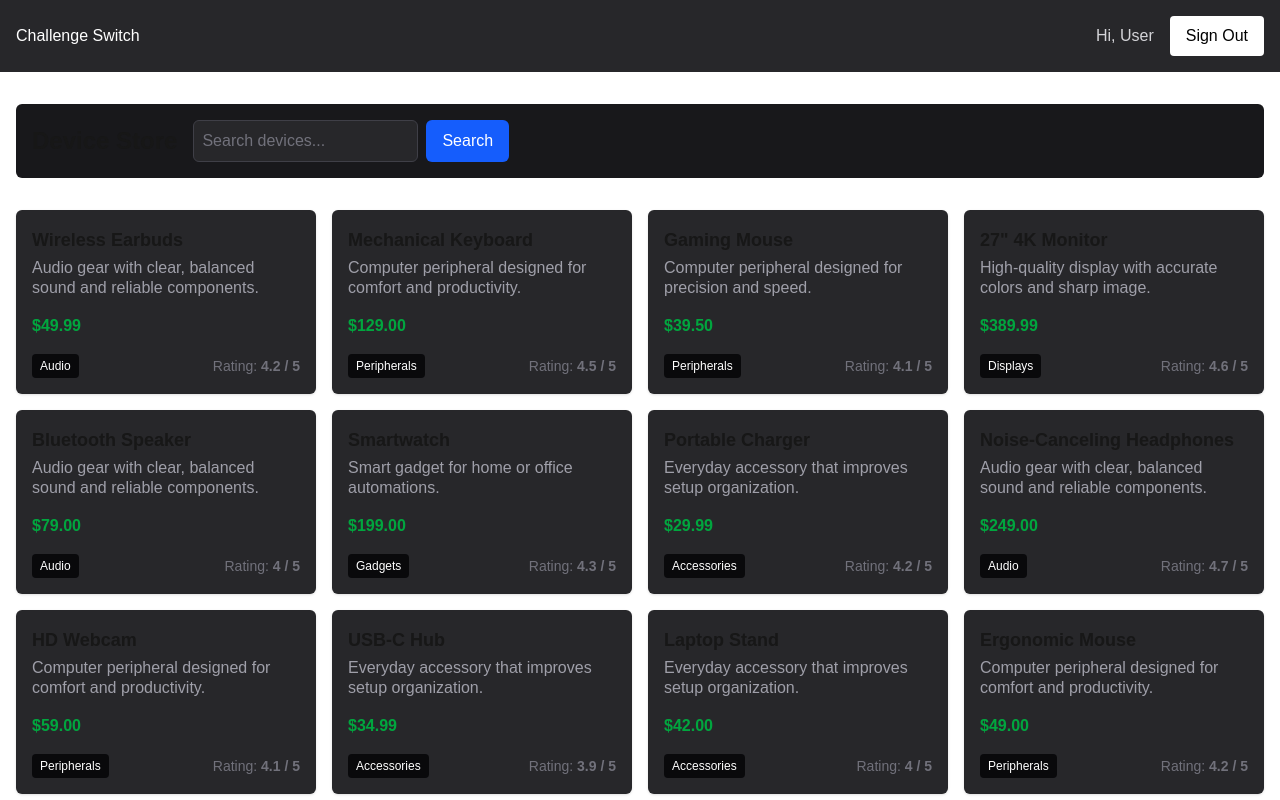
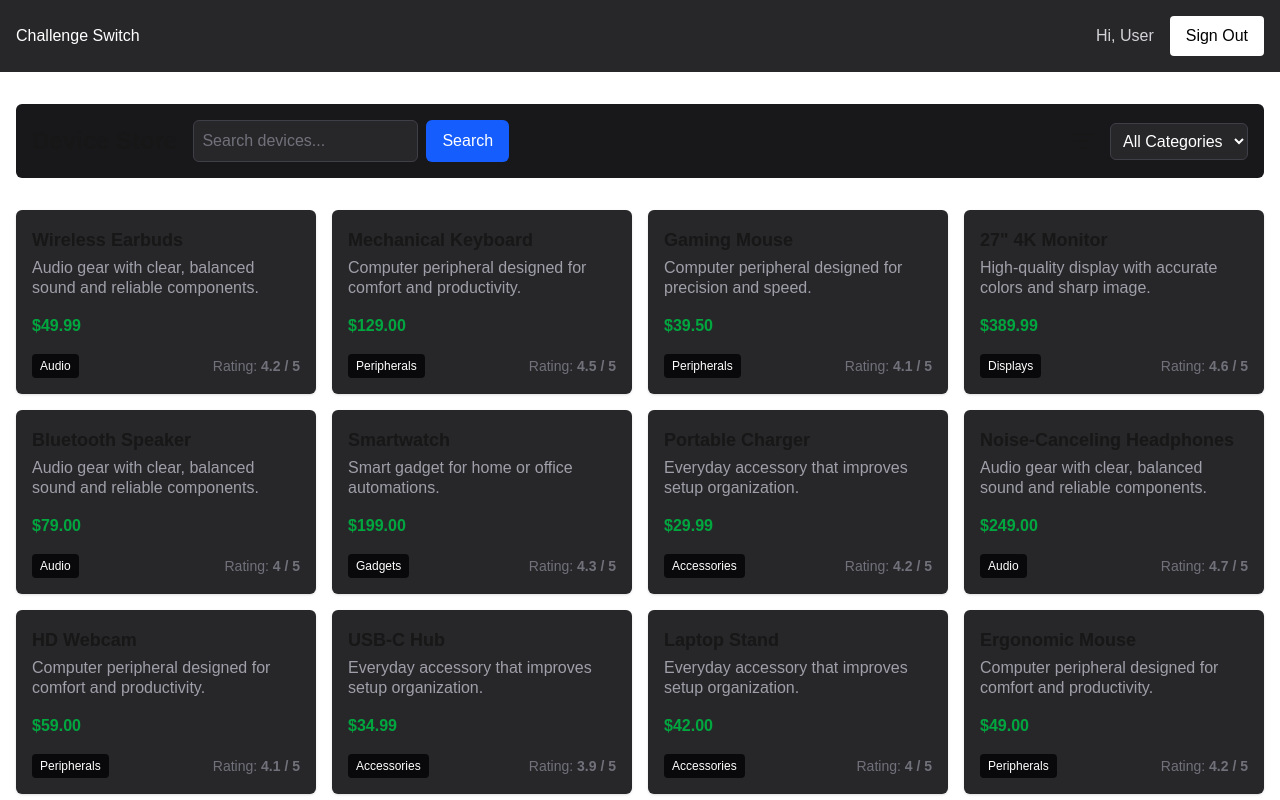
Before and after one commit to xBLADEx/challenge-switch, a Next.js app: page / in a window 1280 px wide. Shown: the top 800 px of the page. Built offline with nearby package versions, Linux system fonts and the light colour scheme.

Commit message:
feat: Add filter and icons

```diff
--- a/components/controls/controls.tsx
+++ b/components/controls/controls.tsx
@@ -1,5 +1,6 @@
 import { Search } from '@/components/controls/search';
 import { Device } from '@/types/device';
+import { Filter } from './filter';
 
 interface ControlsProps {
   setFilteredDevices: (devices: Device[]) => void;
@@ -13,6 +14,7 @@ export function Controls({ setFilteredDevices, allDevices, devices }: ControlsPr
       <div className="flex items-center gap-4 rounded-md bg-zinc-900 p-4">
         <h1 className="shrink-0 text-2xl font-bold">Device Store</h1>
         <Search setFilteredDevices={setFilteredDevices} devices={devices} allDevices={allDevices} />
+        <Filter />
       </div>
     </div>
   );
--- /dev/null
+++ b/components/controls/filter/filter.tsx
@@ -0,0 +1,21 @@
+import { ListFilter } from 'lucide-react';
+import categories from '@/data/categories.json';
+
+export function Filter() {
+  const categoryNames = categories.map(({ name }) => name);
+
+  return (
+    <div className="ml-auto flex items-center gap-2">
+      <ListFilter />
+
+      <select className="ml-2 rounded-md border border-zinc-700 bg-zinc-800 p-2 text-white focus:border-blue-500 focus:outline-none">
+        <option value="">All Categories</option>
+        {categoryNames.map((category) => (
+          <option key={category} value={category}>
+            {category}
+          </option>
+        ))}
+      </select>
+    </div>
+  );
+}
--- /dev/null
+++ b/components/controls/filter/index.ts
@@ -0,0 +1 @@
+export { Filter } from './filter';
--- a/components/controls/search/search.tsx
+++ b/components/controls/search/search.tsx
@@ -2,6 +2,7 @@
 
 import { Device } from '@/types/device';
 import { useState } from 'react';
+import { X } from 'lucide-react';
 
 interface SearchProps {
   setFilteredDevices: (devices: Device[]) => void;
@@ -53,7 +54,8 @@ export function Search({ setFilteredDevices, devices, allDevices }: SearchProps)
             onClick={handleClearSearch}
             className="ml-2 cursor-pointer text-gray-500 hover:text-gray-700"
           >
-            <span className="sr-only">Clear search for {appliedSearch}</span>X
+            <span className="sr-only">Clear search for {appliedSearch}</span>
+            <X size={16} />
           </button>
         </div>
       )}
--- a/package.json
+++ b/package.json
@@ -9,6 +9,7 @@
     "lint": "eslint"
   },
   "dependencies": {
+    "lucide-react": "^0.552.0",
     "next": "16.0.1",
     "react": "19.2.0",
     "react-dom": "19.2.0"
```
Also changed, not shown: 2 other files (tests, documents, lock files or other folders).
